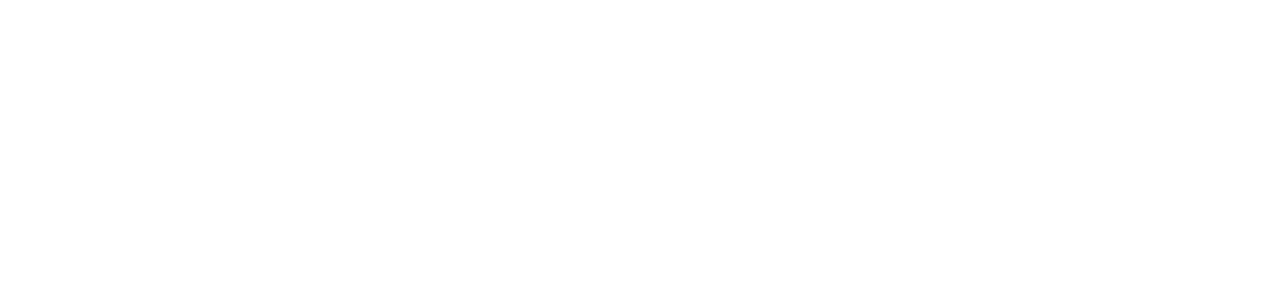
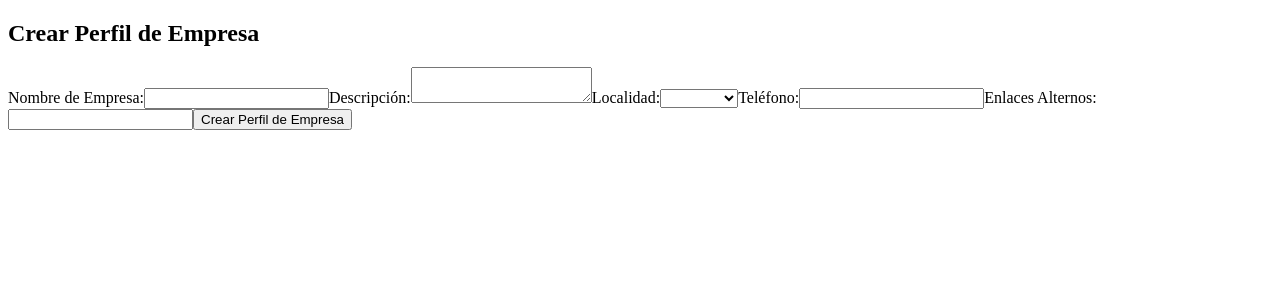
Before and after one commit to Luca-Giraudo/ICS_Cervetto_Giraudo, a Vue app in the folder vue-base-example/: page /company/create in a window 1280 px wide. Shown: the top 300 px of the page. Built offline with nearby package versions, Linux system fonts and the light colour scheme; the HTML template or start-up script is replaced by a standard one.

Commit message:
principio crear empresa

```diff
--- /dev/null
+++ b/vue-base-example/src/components/CompanyProfileCreate.vue
@@ -0,0 +1,60 @@
+<template>
+  <div>
+    <h2>Crear Perfil de Empresa</h2>
+    <form @submit.prevent="createCompanyProfile">
+      <label>Nombre de Empresa:</label>
+      <input v-model="companyProfile.nombre" type="text" required />
+
+      <label>Descripción:</label>
+      <textarea v-model="companyProfile.descripcion" maxlength="144" required></textarea>
+
+      <label>Localidad:</label>
+      <select v-model="companyProfile.localidad" required>
+        <option v-for="location in locations" :key="location" :value="location">
+          {{ location }}
+        </option>
+      </select>
+
+      <label>Teléfono:</label>
+      <input v-model="companyProfile.telefono" type="text" required />
+
+      <label>Enlaces Alternos:</label>
+      <input v-model="companyProfile.enlaces" type="text" />
+
+      <button type="submit">Crear Perfil de Empresa</button>
+    </form>
+  </div>
+</template>
+
+<script>
+import axios from 'axios';
+
+export default {
+  data() {
+    return {
+      companyProfile: {
+        nombre: '',
+        descripcion: '',
+        localidad: '',
+        telefono: '',
+        enlaces: ''
+      },
+      locations: ['Ciudad A', 'Ciudad B', 'Ciudad C']  // Lista de localidades
+    };
+  },
+  methods: {
+    createCompanyProfile() {
+      // Realiza la solicitud POST a la API
+      axios.post('/api/perfil-empresa/', this.companyProfile)
+        .then(() => {
+          alert('Perfil de empresa creado exitosamente');
+          this.$router.push('/profile');  // Redirige al perfil de usuario después de crear el perfil de empresa
+        })
+        .catch(error => {
+          console.error('Error al crear el perfil de empresa:', error);
+          alert('Ocurrió un error al crear el perfil de empresa.');
+        });
+    }
+  }
+};
+</script>
--- a/vue-base-example/src/components/Profile.vue
+++ b/vue-base-example/src/components/Profile.vue
@@ -3,45 +3,45 @@
       <h2>Perfil de Usuario</h2>
       <form @submit.prevent="updateUserProfile">
           <label>Nombre:</label>
-        <input v-model="userProfile.name" type="text" />
+          <input v-model="userProfile.nombre" type="text" />
 
           <label>Localidad:</label>
-        <select v-model="userProfile.location">
+          <select v-model="userProfile.localidad">
               <option v-for="location in locations" :key="location" :value="location">
                   {{ location }}
               </option>
           </select>
 
           <label>Teléfono:</label>
-        <input v-model="userProfile.phone" type="text" />
+          <input v-model="userProfile.telefono" type="text" />
 
           <button type="submit">Guardar Cambios</button>
       </form>
 
       <h2 v-if="!hasCompanyProfile">¿Deseas ofrecer un servicio?</h2>
-      <button v-if="!hasCompanyProfile" @click="createCompanyProfile">Crear perfil de empresa</button>
+      <button v-if="!hasCompanyProfile" @click="redirectToCompanyProfileCreate">Crear perfil de empresa</button>
 
       <div v-if="hasCompanyProfile">
           <h2>Perfil de Empresa</h2>
           <form @submit.prevent="updateCompanyProfile">
               <label>Nombre de Empresa:</label>
-          <input v-model="companyProfile.company_name" type="text" />
+              <input v-model="companyProfile.nombre" type="text" />
 
               <label>Descripción:</label>
-          <input v-model="companyProfile.description" type="text" maxlength="144" />
+              <input v-model="companyProfile.descripcion" type="text" maxlength="144" />
 
               <label>Localidad:</label>
-          <select v-model="companyProfile.location">
+              <select v-model="companyProfile.localidad">
                   <option v-for="location in locations" :key="location" :value="location">
                       {{ location }}
                   </option>
               </select>
 
               <label>Teléfono:</label>
-          <input v-model="companyProfile.phone" type="text" />
+              <input v-model="companyProfile.telefono" type="text" />
 
               <label>Enlaces Alternos:</label>
-          <input v-model="companyProfile.links" type="text" />
+              <input v-model="companyProfile.enlaces" type="text" />
 
               <button type="submit">Guardar Cambios</button>
           </form>
@@ -56,16 +56,16 @@
   data() {
       return {
           userProfile: {
-          name: '',
-          location: '',
-          phone: ''
+              nombre: '',
+              localidad: '',
+              telefono: ''
           },
           companyProfile: {
-          company_name: '',
-          description: '',
-          location: '',
-          phone: '',
-          links: ''
+              nombre: '',
+              descripcion: '',
+              localidad: '',
+              telefono: '',
+              enlaces: ''
           },
           hasCompanyProfile: false,
           locations: ['Ciudad A', 'Ciudad B', 'Ciudad C']  // Lista de localidades
@@ -73,19 +73,19 @@
   },
   methods: {
       fetchUserProfile() {
-        axios.get('/api/user/profile/')
+          axios.get('/api/perfil-usuario/')
               .then(response => {
                   this.userProfile = response.data;
               });
       },
       updateUserProfile() {
-        axios.put('/api/user/profile/', this.userProfile)
+          axios.put('/api/perfil-usuario/', this.userProfile)
               .then(() => {
                   alert('Perfil de usuario actualizado');
               });
       },
       fetchCompanyProfile() {
-        axios.get('/api/company/profile/')
+          axios.get('/api/perfil-empresa/')
               .then(response => {
                   this.companyProfile = response.data;
                   this.hasCompanyProfile = true;
@@ -94,18 +94,14 @@
                   this.hasCompanyProfile = false;
               });
       },
-      createCompanyProfile() {
-        axios.post('/api/company/profile/', this.companyProfile)
-          .then(() => {
-            alert('Perfil de empresa creado');
-            this.hasCompanyProfile = true;
-          });
-      },
       updateCompanyProfile() {
-        axios.put('/api/company/profile/', this.companyProfile)
+          axios.put('/api/perfil-empresa/', this.companyProfile)
               .then(() => {
                   alert('Perfil de empresa actualizado');
               });
+      },
+      redirectToCompanyProfileCreate() {
+          this.$router.push('/company/create');  // Redirige a la vista para crear el perfil de empresa
       }
   },
   mounted() {
--- a/vue-base-example/src/components/WelcomeUser.vue
+++ b/vue-base-example/src/components/WelcomeUser.vue
@@ -20,6 +20,9 @@
 
       <!-- Mensaje de bienvenida con el nombre del usuario -->
       <h1>Bienvenido, {{ user.first_name }}!</h1>
+
+      <!-- Botón para acceder al perfil del usuario -->
+      <button @click="goToProfile" class="profile-button">Ir a mi Perfil</button>
 
       <!-- Barra de búsqueda centrada -->
       <div class="search-bar">
@@ -77,6 +80,9 @@
       } finally {
         this.loading = false;
       }
+    },
+    goToProfile() {
+      this.$router.push('/profile'); // Redirige al perfil del usuario
     },
     logout() {
       localStorage.removeItem('token');
@@ -139,6 +145,20 @@
   margin: 0 auto;
 }
 
+/* Estilo del botón de perfil */
+.profile-button {
+  background-color: #4caf50;
+  color: white;
+  padding: 10px 20px;
+  border: none;
+  cursor: pointer;
+  margin-top: 20px;
+}
+
+.profile-button:hover {
+  background-color: #45a049;
+}
+
 /* Estilo del cuadro de búsqueda */
 .input-container {
   margin-top: 20px;
@@ -170,7 +190,6 @@
   transform: translateY(calc(-50% - 5px));
 }
 
-/* Animación del ícono de búsqueda */
 .input-container:hover > .icon {
   animation: anim 1s linear infinite;
 }
```
Also changed, not shown: vue-base-example/src/router.js (+6 -2 lines), vue-base-example/src/components/Welcome.vue (line endings or trailing spaces). Lines whose indentation alone changed are shown as unchanged.
